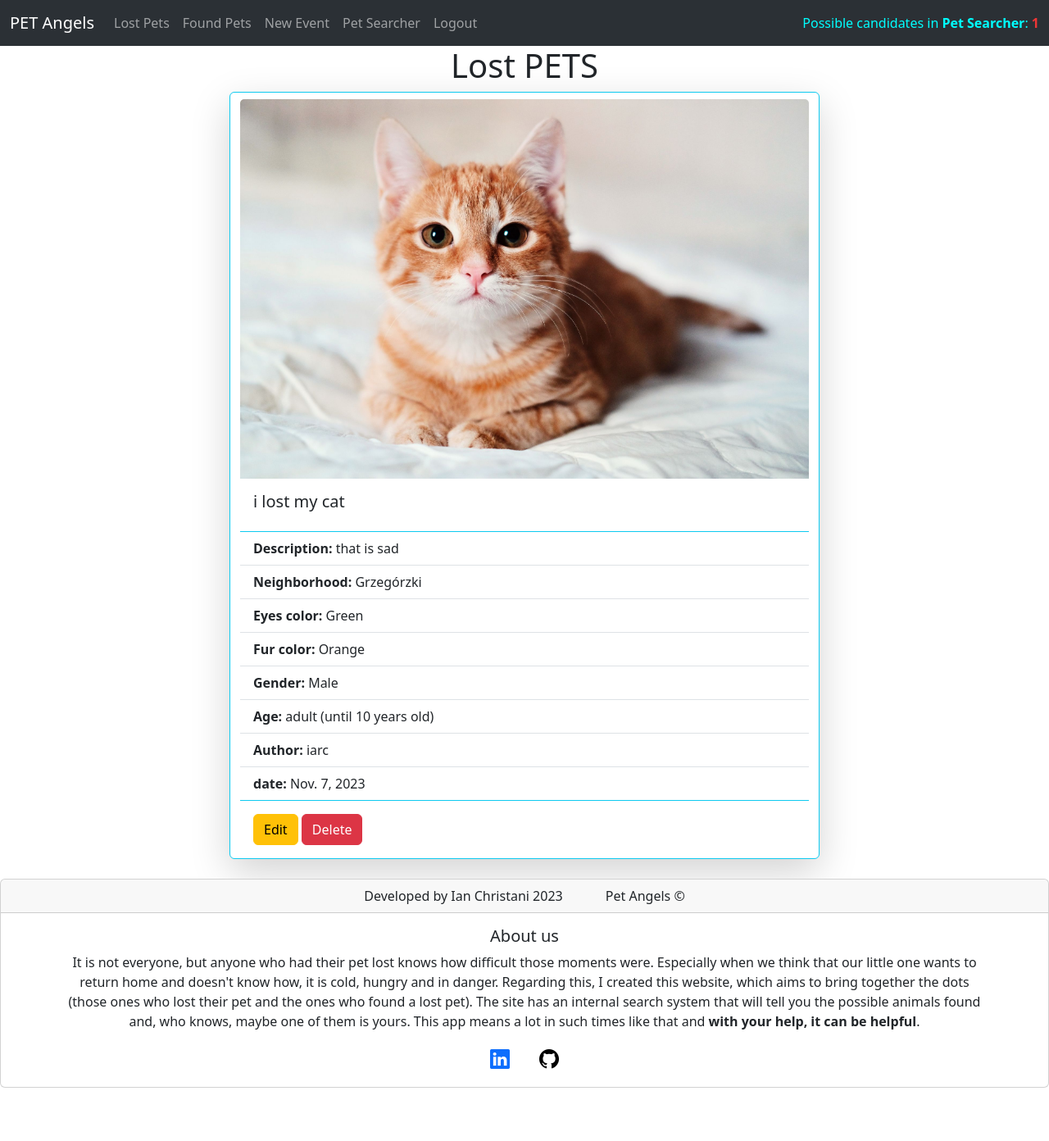
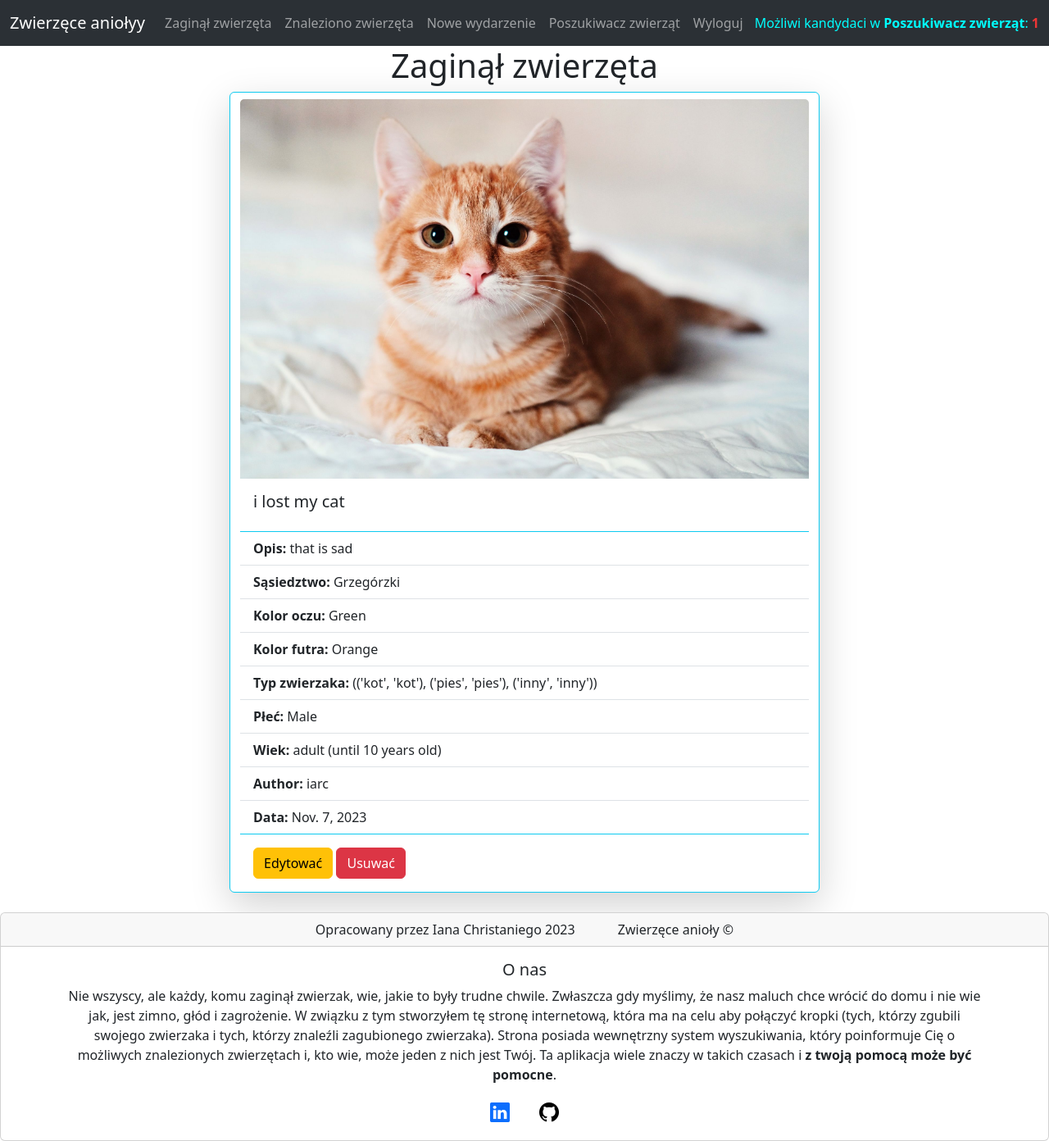
Before and after one commit to ianchristani/petangel, a Django app: page /pets/lost/ in a window 1280 px wide. Shown: the whole page at 82% size. Before the commit the page ends 1327 px from the top, so only its background shows below. Run offline with Django 4.2, Linux system fonts and the light colour scheme; a user stored in the database is signed in; data comes from the database, SQL or seed files in the repository; both versions use the stored data as it was after the commit.

Commit message:
polish version

```diff
--- a/crud/templates/eventdelete.html
+++ b/crud/templates/eventdelete.html
@@ -7,13 +7,13 @@
             <form method="post">
                 <div class="container m-2,2,2">
                     {% csrf_token %}
-                    <h5 class="card-title">Do you confirm this event <strong>{{ eventtodelete.event }}</strong> will be deleted?</h5>
+                    <h5 class="card-title">Czy potwierdzasz, że to wydarzenie <strong>{{ eventtodelete.event }}</strong> zostanie usunięte?</h5>
                     <hr>
                 </div>
                 <div class="row">
                     <div class="d-grid gap-2 d-md-block" role="group">
-                        <button class="btn btn-danger" type="submit">Yes</button>
-                        <a  href="{% url 'crud:lostList' %}"><button class="btn btn-info" type="button">No</button></a>
+                        <button class="btn btn-danger" type="submit">Tak</button>
+                        <a  href="{% url 'crud:lostList' %}"><button class="btn btn-info" type="button">Nie</button></a>
                     </div>
                 </div>
 
--- a/crud/templates/general_users_template.html
+++ b/crud/templates/general_users_template.html
@@ -9,43 +9,43 @@
     <link href="https://cdn.jsdelivr.net/npm/bootstrap@5.3.2/dist/css/bootstrap.min.css" rel="stylesheet" integrity="sha384-T3c6CoIi6uLrA9TneNEoa7RxnatzjcDSCmG1MXxSR1GAsXEV/Dwwykc2MPK8M2HN" crossorigin="anonymous">
     <link rel="stylesheet" href="{% static 'general_users_template.css' %}">
     <link rel="stylesheet" href="https://cdn.jsdelivr.net/npm/bootstrap-icons@1.11.1/font/bootstrap-icons.css">
-    <title>PET Angels - User's Area</title>
+    <title>Zwierzęce anioły - Strefa użytkownika</title>
 </head>
 <body>
     <!-- navbar -->
     <nav class="navbar navbar-expand-lg sticky-top bg-body-tertiary" data-bs-theme="dark">
       <div class="container-fluid">
-        <a class="navbar-brand" href="#">PET Angels</a>
+        <a class="navbar-brand" href="#">Zwierzęce aniołyy</a>
         <button class="navbar-toggler" type="button" data-bs-toggle="collapse" data-bs-target="#navbarText" aria-controls="navbarText" aria-expanded="false" aria-label="Toggle navigation">
           <span class="navbar-toggler-icon"></span>
         </button>
         <div class="collapse navbar-collapse" id="navbarText">
           <ul class="navbar-nav me-auto mb-2 mb-lg-0">
             <li class="nav-item">
-                <a href="{% url 'crud:lostList' %}" class="nav-link" id="events">Lost Pets</a>
+                <a href="{% url 'crud:lostList' %}" class="nav-link" id="events">Zaginął zwierzęta</a>
             </li>
             <li class="nav-item">
-              <a href="{% url 'crud:foundList' %}" class="nav-link" id="events">Found Pets</a>
+              <a href="{% url 'crud:foundList' %}" class="nav-link" id="events">Znaleziono zwierzęta</a>
           </li>
             <li class="nav-item">
-              <a href="{% url 'crud:newEvent' %}" class="nav-link">New Event</a>
+              <a href="{% url 'crud:newEvent' %}" class="nav-link">Nowe wydarzenie</a>
             </li>
             {% if amountOfCandidates > 0 %}
             <li class="nav-item">
-              <a href="{% url 'crud:possibleCandidates' %}" class="nav-link">Pet Searcher</a>
+              <a href="{% url 'crud:possibleCandidates' %}" class="nav-link">Poszukiwacz zwierząt</a>
             </li>
             {% else %}
             <li class="nav-item">
-              <a href="" class="nav-link">Pet Searcher</a>
+              <a href="" class="nav-link">Poszukiwacz zwierząt</a>
             </li>
             {% endif %}
             <li class="nav-item">
-              <a href="{% url 'users:logout' %}" class="nav-link">Logout</a>
+              <a href="{% url 'users:logout' %}" class="nav-link">Wyloguj</a>
             </li>
           </ul>
           <!-- Contextualizing the user -->
           <span class="navbar-text">
-            <span class="path">Possible candidates in <strong> Pet Searcher</strong>: </span><strong id="finder">{{ amountOfCandidates }}</strong>
+            <span class="path">Możliwi kandydaci w <strong>Poszukiwacz zwierząt</strong>: </span><strong id="finder">{{ amountOfCandidates }}</strong>
           </span>
         </div>
       </div>
@@ -63,20 +63,20 @@
     <!-- footer -->
     <div class="card text-center">
       <div class="card-header">
-        <span class="card-text m-4">Developed by Ian Christani 2023</span>
-        <span class="card-text m-4">Pet Angels &copy;</span>
+        <span class="card-text m-4">Opracowany przez Iana Christaniego 2023</span>
+        <span class="card-text m-4">Zwierzęce anioły &copy;</span>
       </div>
       <div class="card-body">
         <div class="container m-6">
-          <h5 class="card-title">About us</h5>
+          <h5 class="card-title">O nas</h5>
           <p class="card-text">
-            It is not everyone, but anyone who had their pet lost knows how difficult those moments were.
-            Especially when we think that our little one wants to return home and doesn't know how,
-            it is cold, hungry and in danger. Regarding this, I created this website, which aims
-            to bring together the dots (those ones who lost their pet and the ones who found a lost pet).
-            The site has an internal search system that will tell you the possible animals found and, who knows,
-            maybe one of them is yours. This app means a lot in such times like that and
-            <strong>with your help, it can be helpful</strong>.
+            Nie wszyscy, ale każdy, komu zaginął zwierzak, wie, jakie to były trudne chwile.
+            Zwłaszcza gdy myślimy, że nasz maluch chce wrócić do domu i nie wie jak,
+            jest zimno, głód i zagrożenie. W związku z tym stworzyłem tę stronę internetową, która ma na celu
+            aby połączyć kropki (tych, którzy zgubili swojego zwierzaka i tych, którzy znaleźli zagubionego zwierzaka).
+            Strona posiada wewnętrzny system wyszukiwania, który poinformuje Cię o możliwych znalezionych zwierzętach i, kto wie,
+            może jeden z nich jest Twój. Ta aplikacja wiele znaczy w takich czasach i
+            <strong>z twoją pomocą może być pomocne</strong>.
           </p>
           <a href="https://www.linkedin.com/in/ian-christani/"><i class="bi bi-linkedin m-3"></i></a>
           <a href="https://github.com/ianchristani/petangel"><i class="bi bi-github m-3"></i></a>
--- a/crud/templates/lostlist.html
+++ b/crud/templates/lostlist.html
@@ -4,7 +4,7 @@
 <div class="row justify-content-center ">
     <div class="col">
         <div class="container text-center mt-8 mb-2">
-            <h1>Lost PETS</h1>
+            <h1>Zaginął zwierzęta</h1>
         </div>
         <div class="row justify-content-center mt-2 mb-4">
             {% for event in eventsToTemplate %}
@@ -14,25 +14,26 @@
                         <div class="card-body">
                             <h5 class="card-title">{{ event.title }}
                                 {% if event.found == True %}
-                                <span class="f-info">FOUND</span>
+                                <span class="f-info">ZNALEZIONY</span>
                                 {% endif %}
                             </h5>
                         </div>
                         <ul class="list-group list-group-flush">
-                            <li class="list-group-item"><strong>Description:</strong> {{ event.event }}</li>
-                            <li class="list-group-item"><strong>Neighborhood:</strong> {{ event.neighborhood }}</li>
-                            <li class="list-group-item"><strong>Eyes color:</strong> {{ event.eyesColor }}</li>
-                            <li class="list-group-item"><strong>Fur color:</strong> {{ event.furColor }}</li>
-                            <li class="list-group-item"><strong>Gender:</strong> {{ event.gender }}</li>
-                            <li class="list-group-item"><strong>Age:</strong> {{ event.age }}</li>
-                            <li class="list-group-item"><strong>Author:</strong> {{ event.author }}</li>
-                            <li class="list-group-item"><strong>date:</strong> {{ event.date }}</li>
+                            <li class="list-group-item"><strong>Opis: </strong> {{ event.event }}</li>
+                            <li class="list-group-item"><strong>Sąsiedztwo: </strong> {{ event.neighborhood }}</li>
+                            <li class="list-group-item"><strong>Kolor oczu: </strong> {{ event.eyesColor }}</li>
+                            <li class="list-group-item"><strong>Kolor futra: </strong> {{ event.furColor }}</li>
+                            <li class="list-group-item"><strong>Typ zwierzaka: </strong> {{ event.petType }}</li>
+                            <li class="list-group-item"><strong>Płeć: </strong> {{ event.gender }}</li>
+                            <li class="list-group-item"><strong>Wiek: </strong> {{ event.age }}</li>
+                            <li class="list-group-item"><strong>Author: </strong> {{ event.author }}</li>
+                            <li class="list-group-item"><strong>Data: </strong> {{ event.date }}</li>
                         </ul>
                         <!-- lost edition permition  -->
                         {% if event.author == username %}
                             <div class="card-body">
-                                <a href="{% url 'crud:updateEvent' event.id %}" class="card-link"><button class="btn btn-warning" type="button">Edit</button></a>
-                                <a href="{% url 'crud:deleteEvent' event.id %}" class="link-danger"><button class="btn btn-danger" type="button">Delete</button></a>
+                                <a href="{% url 'crud:updateEvent' event.id %}" class="card-link"><button class="btn btn-warning" type="button">Edytować</button></a>
+                                <a href="{% url 'crud:deleteEvent' event.id %}" class="link-danger"><button class="btn btn-danger" type="button">Usuwać</button></a>
                             </div>
                         {% endif %}
                     </div>
--- a/petangel/settings.py
+++ b/petangel/settings.py
@@ -94,7 +94,6 @@
 
 # Internationalization
 # https://docs.djangoproject.com/en/4.2/topics/i18n/
-
 LANGUAGE_CODE = 'en-us'
 
 TIME_ZONE = 'UTC'
--- a/users/templates/index.html
+++ b/users/templates/index.html
@@ -5,11 +5,11 @@
   <div class="card border-info shadow-lg" style="max-width: 35rem;">
     <div class="card-body">
       <div class="container m-4">
-        <h1 class="card-title">Welcome to Pet Angels</h1>
+        <h1 class="card-title">Witamy w zwierzęcych aniołach</h1>
       </div>
       <div class="container text-center">
-        <p>If you are already registered, <a href="{% url 'users:login' %}">login here</a></p>
-        <p>If not, register yourself <a href="{% url 'users:signup' %}">here</a></p>
+        <p>Jeśli jesteś już zarejestrowany, zaloguj się <a href="{% url 'users:login' %}">tutaj</a></p>
+        <p>Jeśli nie, zarejestruj się <a href="{% url 'users:signup' %}">tutaj</a></p>
       </div>
     </div>
   </div>
--- a/users/templates/login.html
+++ b/users/templates/login.html
@@ -5,7 +5,7 @@
     <div class="card border-info shadow-lg" style="max-width: 35rem;">
         <div class="card-body">
             <div class="container m-2,2,2">
-                <h5 class="card-title">Login</h5>
+                <h5 class="card-title">Zaloguj się</h5>
                 <hr>
             </div>
             <div class="container mt-6">
@@ -13,7 +13,7 @@
                     {% csrf_token %}
                     {{ authform.as_p }}
                     <div class="container text-center mt-6">
-                        <button class="btn btn-info" type="submit">Authenticate</button>
+                        <button class="btn btn-info" type="submit">Uwierzytelniać</button>
                     </div>
                 </form>
             </div>
--- a/users/templates/logout.html
+++ b/users/templates/logout.html
@@ -5,14 +5,14 @@
     <div class="card border-info shadow-lg" style="max-width: 35rem;">
         <div class="card-body">
             <div class="container m-2,2,2">
-                <h5 class="card-title"><strong>Are you sure you wan't to logout?</strong></h5>
+                <h5 class="card-title"><strong>Na pewno chcesz się wylogować?</strong></h5>
                 <hr>
             </div>
             <div class="container mt-6">
                 <form action="{% url 'users:logout' %}" method="post">
                     {% csrf_token %}
                     <div class="container text-center mt-6">
-                        <button class="btn btn-info" type="submit">Logout</button>
+                        <button class="btn btn-info" type="submit">Wyloguj</button>
                     </div>
                 </form>
             </div>
--- a/users/templates/signup.html
+++ b/users/templates/signup.html
@@ -5,7 +5,7 @@
     <div class="card border-info shadow-lg" style="max-width: 60rem;">
         <div class="card-body">
             <div class="container m-2,2,2">
-                <h5 class="card-title"><strong>Signup</strong> now</h5>
+                <h5 class="card-title"><strong>Zarejestruj się </strong>teraz</h5>
                 <hr>
             </div>
             <div class="container m-6">
@@ -13,7 +13,7 @@
                     {% csrf_token %}
                     {{ signupform.as_p }}
                     <div class="container text-center">
-                        <button type="submit" class="btn btn-info">Send</button>
+                        <button type="submit" class="btn btn-info">Wysłać</button>
                     </div>
                 </form>
             </div>
--- a/users/urls.py
+++ b/users/urls.py
@@ -7,5 +7,5 @@
     path('', views.index, name = 'index'),
     re_path(r'^signup/$', views.signup_view, name = "signup"),
     re_path(r'^login/$', views.login_view, name = "login"),
-    re_path(r'^logout/$', views.logout_view, name = "logout")
+    re_path(r'^logout/$', views.logout_view, name = "logout"),
 ]
```
Also changed, not shown: crud/models.py (+34 -34 lines), crud/templates/eventform.html (+5 -5 lines), crud/templates/foundlist.html (+13 -12 lines), crud/templates/possiblecandidates.html (+14 -13 lines), users/templates/general_template.html (+16 -16 lines), crud/migrations/0021_alter_eventmodel_age_alter_eventmodel_contact_and_more.py (added), crud/migrations/0022_alter_eventmodel_age_alter_eventmodel_author_and_more.py (added), db.sqlite3.
